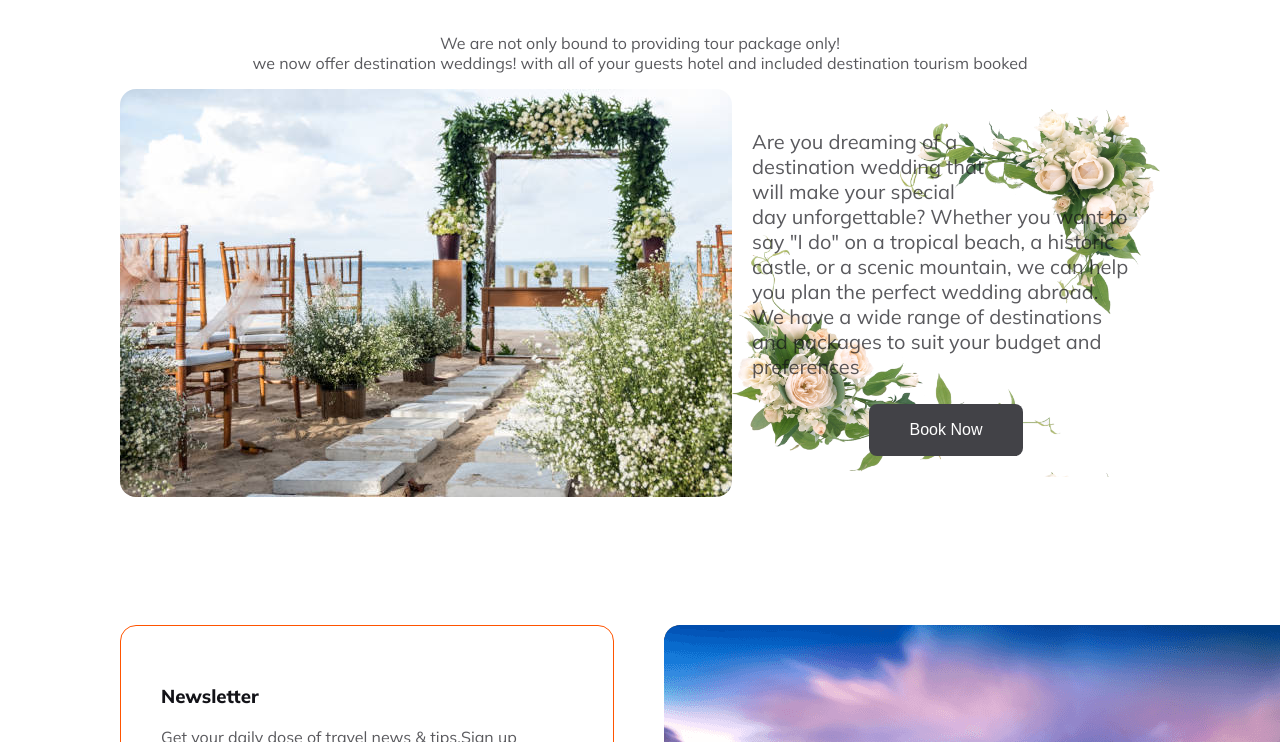
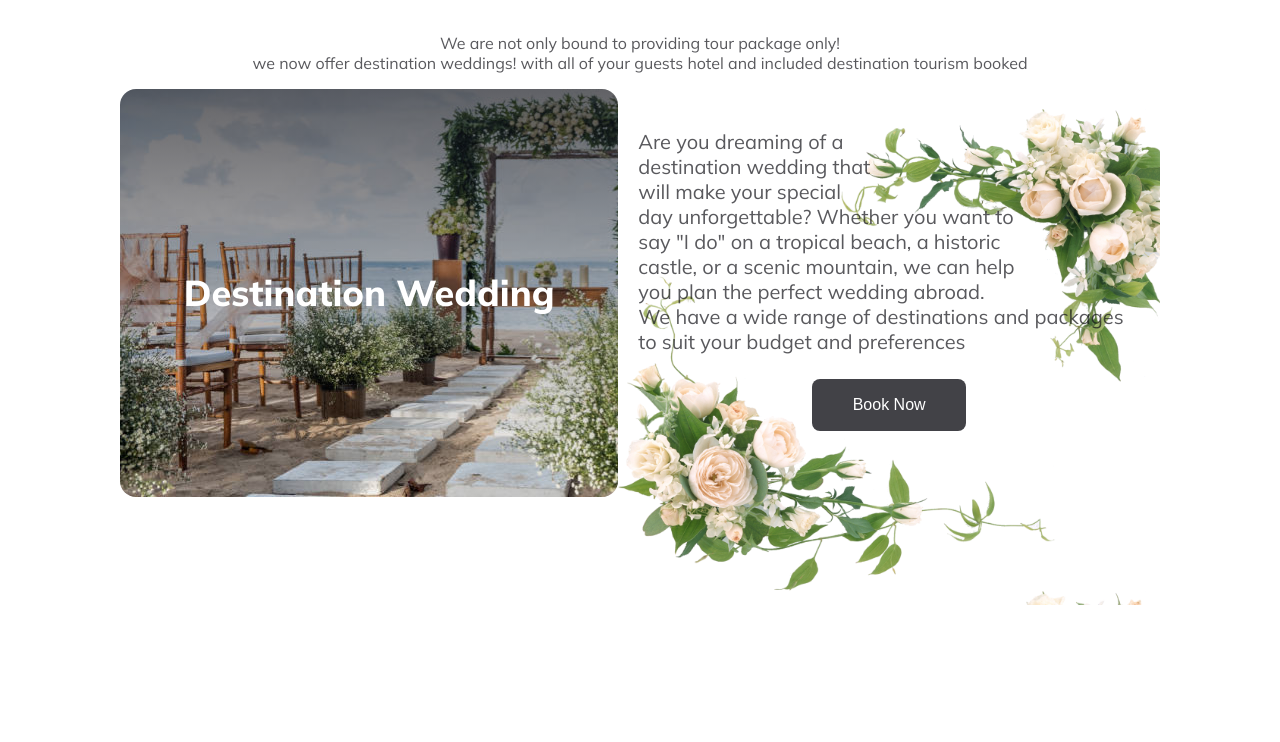
Before and after one commit to samwaseee/Res-Hero-Travel, a plain HTML site: page index.html in a window 1280 px wide. Shown: the part 6331-7073 px from the top of the page. Drawn offline with Linux system fonts and the light colour scheme.

Commit message:
ok final

```diff
--- a/index.html
+++ b/index.html
@@ -216,7 +216,9 @@
                 booked
             </p>
             <div>
-                <img src="./Images/wedding.jpg" alt="" style="border-radius: 16px;">
+                <div class="wed">
+                    <h3 class="text-800" style="color: white; margin: auto auto;">Destination Wedding</h3>
+                </div>
                 <p class="text-400">Are you dreaming of a <br>destination wedding that
                     <br> will make your special
                     <br> day unforgettable? Whether you want to
--- a/styel/index.css
+++ b/styel/index.css
@@ -243,16 +243,19 @@ button {
     background: rgba(41, 206, 246, 0.05);
 }
 
-.bonus h3{
+.bonus h3 {
     text-align: center;
     font-size: 2.5rem;
 }
-.bonus > p{
+
+.bonus>p {
     text-align: center;
 }
+
 .bonus h4 {
     font-size: 1.5rem;
 }
+
 .bonus h5 {
     font-size: 1.25rem;
     margin: 15px 0;
@@ -297,30 +300,40 @@ button {
     backdrop-filter: blur(2.5px);
     right: -40px;
 }
-.container1 .blur , .container3 .blur{
+
+.container1 .blur,
+.container3 .blur {
     right: -535px;
 }
-.container3 .blur{
+
+.container3 .blur {
     top: 40px;
 }
-.container3 .text{
+
+.container3 .text {
     top: -800px;
 }
-.container1 .text , .container3 .text{
+
+.container1 .text,
+.container3 .text {
     right: -575px;
 }
+
 .container1 img,
 .container2 img,
 .container3 img {
     top: -450px;
     z-index: -1;
 }
-.container2 img{
+
+.container2 img {
     top: -426px;
 }
+
 .container3 img {
     top: -402px;
 }
+
 .text {
     max-width: 50vw;
     top: -850px;
@@ -359,9 +372,30 @@ iframe {
     justify-content: space-between;
 }
 
-.player img {
-    padding: 0 15px;
+.wed {
+    width: 812px;
+    max-width: 80vw;
+    height: 408px;
+    background-size: 100%;
+    border-radius: 16px;
+    background: linear-gradient(180deg, #131318 -51.96%, rgba(19, 19, 24, 0.00) 100%) , url('../Images/wedding.jpg');
+    background-repeat: no-repeat;
 }
+.wedding div {
+    display: flex;
+    justify-content: space-between;
+    border-radius: 16px;
+    margin-bottom: 10vw;
+}
+
+.wedding div p {
+    background: url('../Images/pngwing.com.png');
+    background-size: 105%;
+    height: auto;
+    font-size: 1.25rem;
+    padding: 20px;
+}
+
 
 .newsletter-crad {
     width: 68vw;
@@ -412,17 +446,3 @@ footer {
     margin: 0vw;
     padding: 6vw;
 }
-
-.wedding div {
-    display: flex;
-    border-radius: 16px;
-    margin-bottom: 10vw;
-}
-
-.wedding div p {
-    background: url('../Images/pngwing.com.png');
-    background-size: 100%;
-    height: auto;
-    font-size: 1.25rem;
-    padding: 20px;
-}
--- a/styel/responsive.css
+++ b/styel/responsive.css
@@ -121,4 +121,19 @@
     .fourth p {
         width: 86vw;
     }
+    .container1 .blur,
+    .container3 .blur {
+        right: -35px;
+    }
+
+    .container1 .text,
+    .container3 .text , .container2 .text{
+        right: -65px;
+    }
+    .container1 > img,
+    .container2 > img,
+    .container3 > img {
+        height: -webkit-fill-available;
+        width: -webkit-fill-available;
+    }
 }
```
